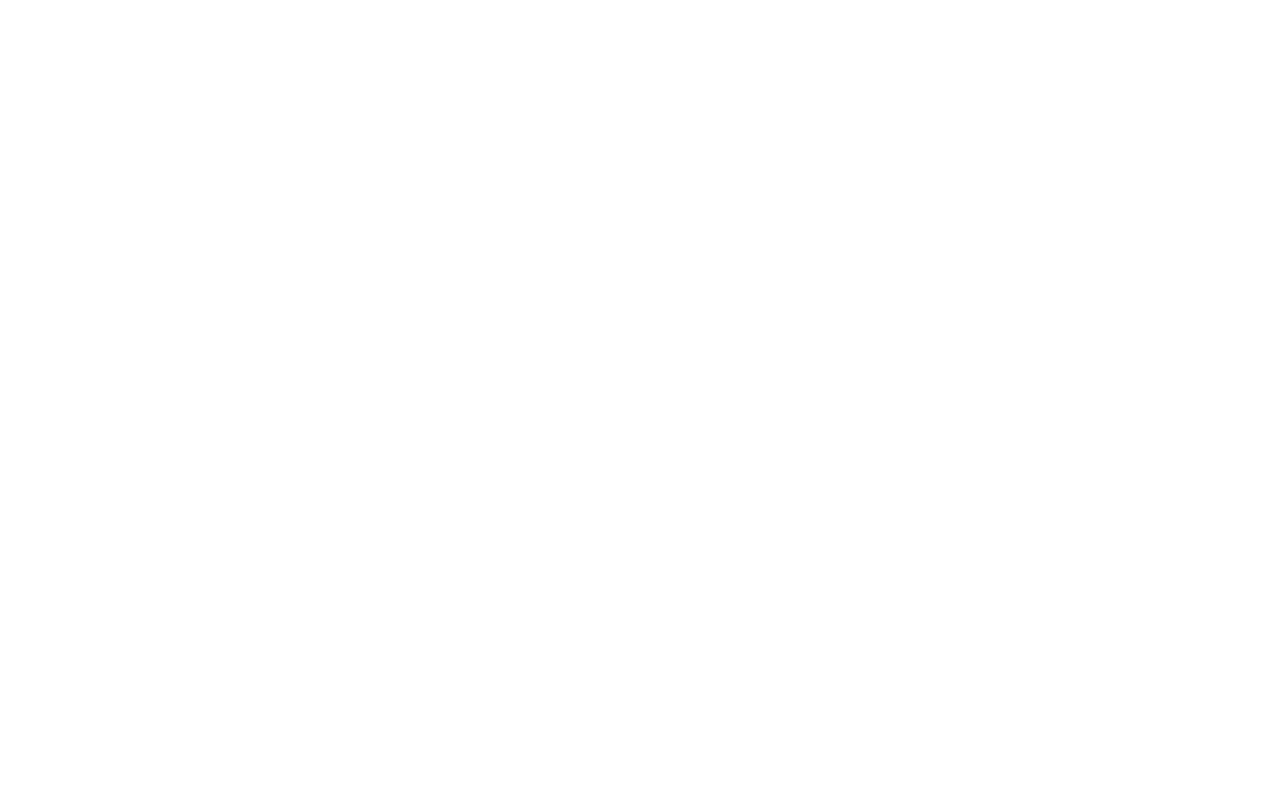
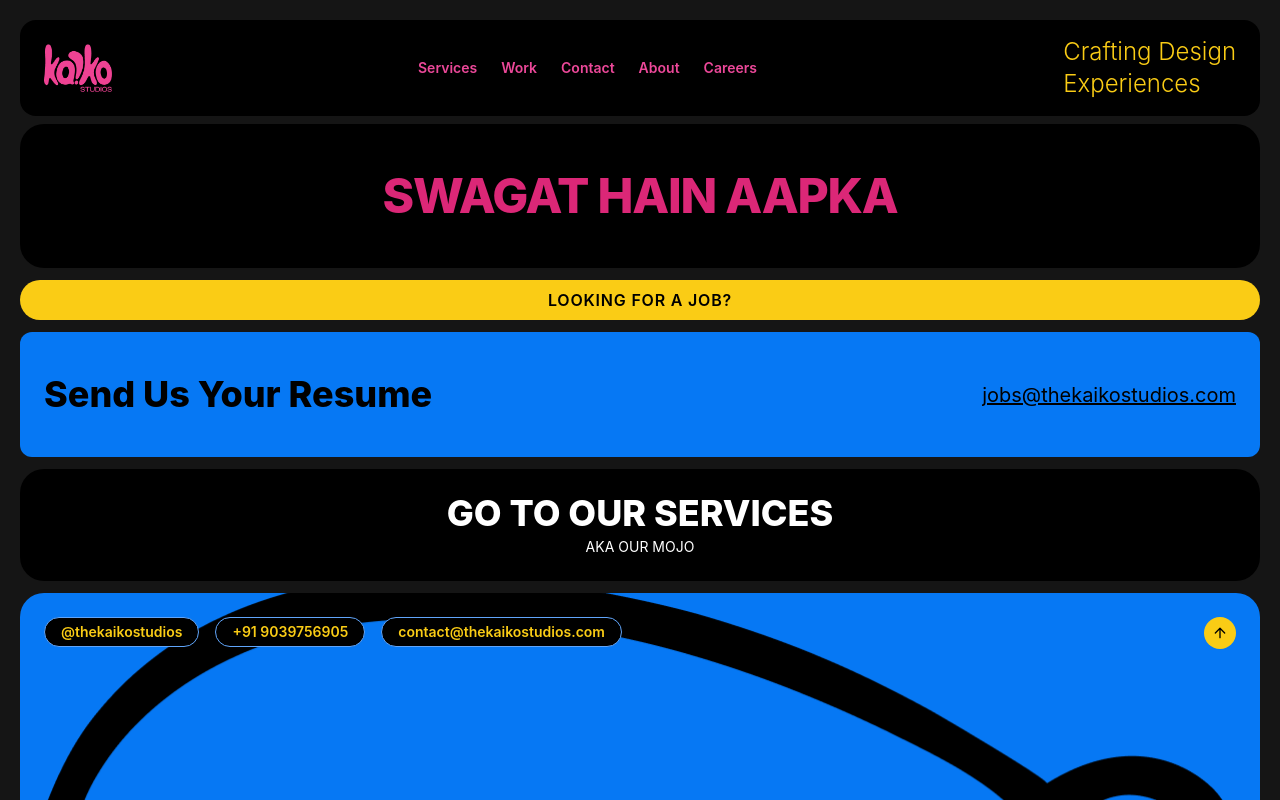
Before and after one commit to Prerit2002/Kaiko-website, a React (Create React App) app: page /#/career in a window 1280 px wide. Before the commit this address had no page. Shown: the top 800 px of the page. Built offline with nearby package versions, Linux system fonts and the light colour scheme.

Commit message:
review comments

```diff
--- a/src/App.js
+++ b/src/App.js
@@ -15,7 +15,8 @@
 import Clodor from './components/Clodor';
 import Clenzi from './components/Clenzi';
 import Bartender from './components/Bartender';
-import Jobs from './components/Jobs';
+import Careers from './components/Careers';
+import About from './components/About';
 import './App.css';
 
 function HomePage() {
@@ -31,11 +32,11 @@
         <OurMojoSection />
         <HeroSection />
         <ShowcaseSection />
-        <CalloutBanner />
+        {/* <CalloutBanner />
         <BombayBanner />
         <CollaborativeDesignProcess />
-        <WeirdSnake />
-        <Jobs />
+        <WeirdSnake /> */}
+        {/* <Jobs /> */}
         <ServicesSection />
       </section>
     </div>
@@ -47,6 +48,8 @@
     <Router>
       <Routes>
         <Route path="/" element={<HomePage />} />
+        <Route path="/career" element={<Careers />} />
+        <Route path="/about" element={<About />} />
         <Route path="/duggu" element={<Duggu />} />
         <Route path="/dukkaan" element={<Dukkaan />} />
         <Route path="/clodor" element={<Clodor />} />
--- /dev/null
+++ b/src/components/About.jsx
@@ -0,0 +1,19 @@
+import CalloutBanner from "./CalloutBanner"
+import BombayBanner from "./BombayBanner";
+import CollaborativeDesignProcess from "./CollaborativeProcess";
+import WeirdSnake from "./WeirdSnake";
+import ServicesSection from "./ServicesSection";
+import Header from "./Header";
+
+export default function About() {
+    return (
+        <div style={{ backgroundColor: '#151515' }} className="min-h-screen text-white p-5 space-y-3">
+            <Header />
+             <CalloutBanner />
+            <BombayBanner />
+            <CollaborativeDesignProcess />
+            <WeirdSnake />
+            <ServicesSection />
+        </div>
+    )
+}
--- /dev/null
+++ b/src/components/Careers.jsx
@@ -0,0 +1,13 @@
+import Jobs from './Jobs';
+import ServicesSection from './ServicesSection';
+import Header from './Header';
+
+export default function Careers() {
+    return (
+        <div style={{ backgroundColor: '#151515' }} className="min-h-screen text-white p-5 gap-3">
+            <Header />
+            <Jobs />
+            <ServicesSection />
+        </div>
+    )
+}
--- a/src/components/CreativeApproachSection.jsx
+++ b/src/components/CreativeApproachSection.jsx
@@ -13,7 +13,7 @@
                 HUM KAUN?
               </div>
             </div>
-            <div className="flex-1 text-2xl md:text-3xl lg:text-4xl font-medium leading-tight relative">
+            <div className="flex-1 text-2xl md:text-3xl lg:text-6xl font-medium leading-tight relative">
               WE <span className="font-bold">DESIGN</span> AND <span className="font-bold">LAUNCH</span><br />
               THE CREATIVELY DIFFERENT
               <span className="absolute right-0 bottom-0 text-black text-base align-middle">by:</span>
@@ -27,7 +27,7 @@
                 APPROACH
               </div>
             </div>
-            <div className="flex-1 text-2xl md:text-3xl lg:text-4xl font-medium leading-tight relative">
+            <div className="flex-1 text-2xl md:text-3xl lg:text-6xl font-medium leading-tight relative">
               LEVERAGING EVERY BIT OF<br />
               DATA
               <span className="absolute right-0 bottom-0 text-black text-base align-middle">to:</span>
@@ -41,7 +41,7 @@
                 GOAL
               </div>
             </div>
-            <div className="text-2xl md:text-3xl lg:text-4xl font-medium leading-tight">
+            <div className="text-2xl md:text-3xl lg:text-6xl font-medium leading-tight">
               EXECUTE UNCONVENTION–<br />
               AL SOLUTIONS
             </div>
--- a/src/components/Header.jsx
+++ b/src/components/Header.jsx
@@ -1,15 +1,15 @@
-import React, { useState } from 'react';
-import { Menu, X } from 'lucide-react';
-import Logo from '../assets/Logo.png';
-import Header1 from '../assets/Header.png';
-import { Link, useNavigate, useLocation } from 'react-router-dom';
+import React, { useState } from "react";
+import { Menu, X } from "lucide-react";
+import Logo from "../assets/Logo.png";
+import Header1 from "../assets/Header.png";
+import { Link, useNavigate, useLocation } from "react-router-dom";
 
 const navLinks = [
-  { name: 'Services', href: '#' },
-  { name: 'Work', href: '#work' },
-  { name: 'Contact', href: '#contact' },
-  { name: 'About', href: '#about' },
-  { name: 'Careers', href: '#jobs' },
+  { name: "Services", to: "/services", isPage: true },
+  { name: "Work", href: "#work", isPage: false },
+  { name: "Contact", href: "#contact", isPage: false },
+  { name: "About", to: "/about", isPage: true },
+  { name: "Careers", to: "/career", isPage: true },
 ];
 
 export default function Header() {
@@ -17,39 +17,28 @@
   const navigate = useNavigate();
   const location = useLocation();
 
-  const handleNavClick = (href, linkName) => {
-    // Close mobile menu
+  const handleAnchor = (hash) => {
+    const targetId = hash.replace("#", "");
+    if (location.pathname !== "/") {
+      navigate("/"); // go to home first
+      // after navigation, give DOM a moment then scroll
+      setTimeout(() => {
+        const el = document.getElementById(targetId);
+        if (el) el.scrollIntoView({ behavior: "smooth" });
+      }, 100);
+    } else {
+      const el = document.getElementById(targetId);
+      if (el) {
+        el.scrollIntoView({ behavior: "smooth" });
+      }
+    }
     setIsOpen(false);
-
-    // If href doesn't start with #, it's not an anchor link
-    if (!href.startsWith('#')) {
-      return;
-    }
-
-    // If we're already on the home page, just scroll to the element
-    if (location.pathname === '/') {
-      const element = document.getElementById(href.substring(1));
-      if (element) {
-        element.scrollIntoView({ behavior: 'smooth' });
-      }
-    } else {
-      // Navigate to home page first, then scroll after navigation
-      navigate('/');
-
-      // Use setTimeout to ensure the page has loaded before scrolling
-      setTimeout(() => {
-        const element = document.getElementById(href.substring(1));
-        if (element) {
-          element.scrollIntoView({ behavior: 'smooth' });
-        }
-      }, 100);
-    }
   };
 
   return (
     <header className="w-full px-6 py-4 bg-black rounded-2xl text-white relative z-50">
       <div className="max-w-7xl mx-auto flex items-center justify-between">
-        {/* Logo + Tagline */}
+        {/* Logo */}
         <div className="flex flex-col md:flex-row md:items-center md:gap-6 text-left">
           <Link to="/">
             <img src={Logo} alt="Kaiko Studios Logo" className="h-12 w-auto" />
@@ -57,19 +46,30 @@
         </div>
 
         {/* Desktop Nav */}
-        <nav className="hidden md:flex gap-6 text-pink-500 font-semibold text-sm">
-          {navLinks.map((link) => (
+        <nav className="hidden md:flex gap-6 font-semibold text-sm">
+          {navLinks.map((link) =>
+            link.isPage ? (
+              <Link
+                key={link.name}
+                to={link.to}
+                className="text-pink-500 hover:text-pink-300 transition"
+                onClick={() => setIsOpen(false)}
+              >
+                {link.name}
+              </Link>
+            ) : (
               <button
                 key={link.name}
                 onClick={(e) => {
                   e.preventDefault();
-                handleNavClick(link.href, link.name);
+                  handleAnchor(link.href);
                 }}
-              className="hover:text-pink-300 transition cursor-pointer"
+                className="text-pink-500 hover:text-pink-300 transition cursor-pointer"
               >
                 {link.name}
               </button>
-          ))}
+            )
+          )}
         </nav>
 
         {/* Mobile Menu Button */}
@@ -77,6 +77,7 @@
           {isOpen ? <X size={28} /> : <Menu size={28} />}
         </button>
 
+        {/* Tagline */}
         <div className="text-yellow-400 font-light leading-tight text-lg hidden md:block md:text-xl lg:text-2xl mt-2 md:mt-0">
           <div>Crafting Design</div>
           <div>Experiences</div>
@@ -85,20 +86,32 @@
 
       {/* Drawer */}
       {isOpen && (
-        <div className="absolute top-full left-0 w-full  rounded-b-2xl  md:hidden p-6 flex flex-col gap-1 text-yellow-500 font-semibold text-base bg-transparent ">
-          {navLinks.map((link) => (
+        <div className="absolute top-full left-0 w-full rounded-b-2xl md:hidden p-6 flex flex-col gap-1 text-yellow-500 font-semibold text-base bg-transparent">
+          {navLinks.map((link) =>
+            link.isPage ? (
+              <Link
+                key={link.name}
+                to={link.to}
+                className="hover:text-yellow-300 transition bg-black p-3 rounded-lg flex justify-between items-center text-left w-full"
+                onClick={() => setIsOpen(false)}
+              >
+                {link.name}
+                <img src={Header1} alt="icon" className="h-6 w-auto mt-2" />
+              </Link>
+            ) : (
               <button
                 key={link.name}
                 onClick={(e) => {
                   e.preventDefault();
-                handleNavClick(link.href, link.name);
+                  handleAnchor(link.href);
                 }}
                 className="hover:text-yellow-300 transition bg-black p-3 rounded-lg flex justify-between items-center cursor-pointer text-left w-full"
               >
-              {link.name}
-              <img src={Header1} alt="Kaiko Studios Logo" className="h-6 w-auto mt-2" />
+                <span>{link.name}</span>
+                <img src={Header1} alt="icon" className="h-6 w-auto mt-2" />
               </button>
-          ))}
+            )
+          )}
         </div>
       )}
     </header>
--- a/src/components/HeroSection.jsx
+++ b/src/components/HeroSection.jsx
@@ -50,7 +50,7 @@
 
 
   return (
-    <div className="min-h-[50vh] w-full text-yellow-400 font-sans py-4">
+    <div className="min-h-[50vh] w-full text-yellow-400 font-sans ">
       {/* Header */}
       <div className="w-full text-center py-2 bg-pink-600 text-white text-sm font-semibold rounded-md mx-auto ">
         WHAT TO EXPECT
--- a/src/components/Jobs.jsx
+++ b/src/components/Jobs.jsx
@@ -1,7 +1,7 @@
 
 export default function Jobs() {
     return (
-       <section id="jobs" className="text-white flex flex-col items-center rounded-2xl w-full gap-3">
+       <section id="jobs" className="text-white flex flex-col items-center rounded-xl w-full gap-3 mt-2">
             <h2 className="text-pink-600 text-4xl md:text-5xl font-extrabold tracking-tight bg-black py-12 w-full rounded-3xl text-center">
                 SWAGAT HAIN AAPKA
             </h2>
--- a/src/components/OurMojoSection.jsx
+++ b/src/components/OurMojoSection.jsx
@@ -40,7 +40,7 @@
         viewport={{ once: true }}
         className="bg-[#007AFF] py-6 rounded-xl"
       >
-        <h2 className="text-3xl md:text-4xl font-extrabold text-[#FFE600]">
+        <h2 className="text-6xl md:text-4xl font-extrabold text-[#FFE600]">
           OUR MOJO
         </h2>
       </motion.div>
@@ -85,7 +85,7 @@
         whileInView={{ scale: 1, opacity: 1 }}
         transition={{ duration: 0.5, delay: 0.6 }}
         viewport={{ once: true }}
-        className="bg-[#FF00C7] text-[#FFE600] text-xl font-extrabold py-4 px-6 rounded-xl"
+        className="bg-[#FF00C7] text-[#FFE600] text-6xl font-extrabold py-2  px-6 rounded-xl"
       >
         AAGE AAGE DEKHO HOTA HAI KYA
       </motion.div>
--- a/src/components/ServicesSection.jsx
+++ b/src/components/ServicesSection.jsx
@@ -4,9 +4,9 @@
 
 const ServicesSection = () => {
   return (
-    <section id="contact" className="text-white flex flex-col items-center rounded-2xl w-full">
+    <section id="contact" className="text-white flex flex-col items-center rounded-xl w-full ">
       {/* Title */}
-      <div className="bg-black text-center mb-6 w-full rounded-3xl p-6">
+      <div className="bg-black text-center my-3 w-full rounded-3xl p-6">
         <h2 className="text-2xl md:text-4xl font-extrabold">GO TO OUR SERVICES</h2>
         <p className="text-sm mt-1">AKA OUR MOJO</p>
       </div>
```
Lines whose indentation alone changed are shown as unchanged.
